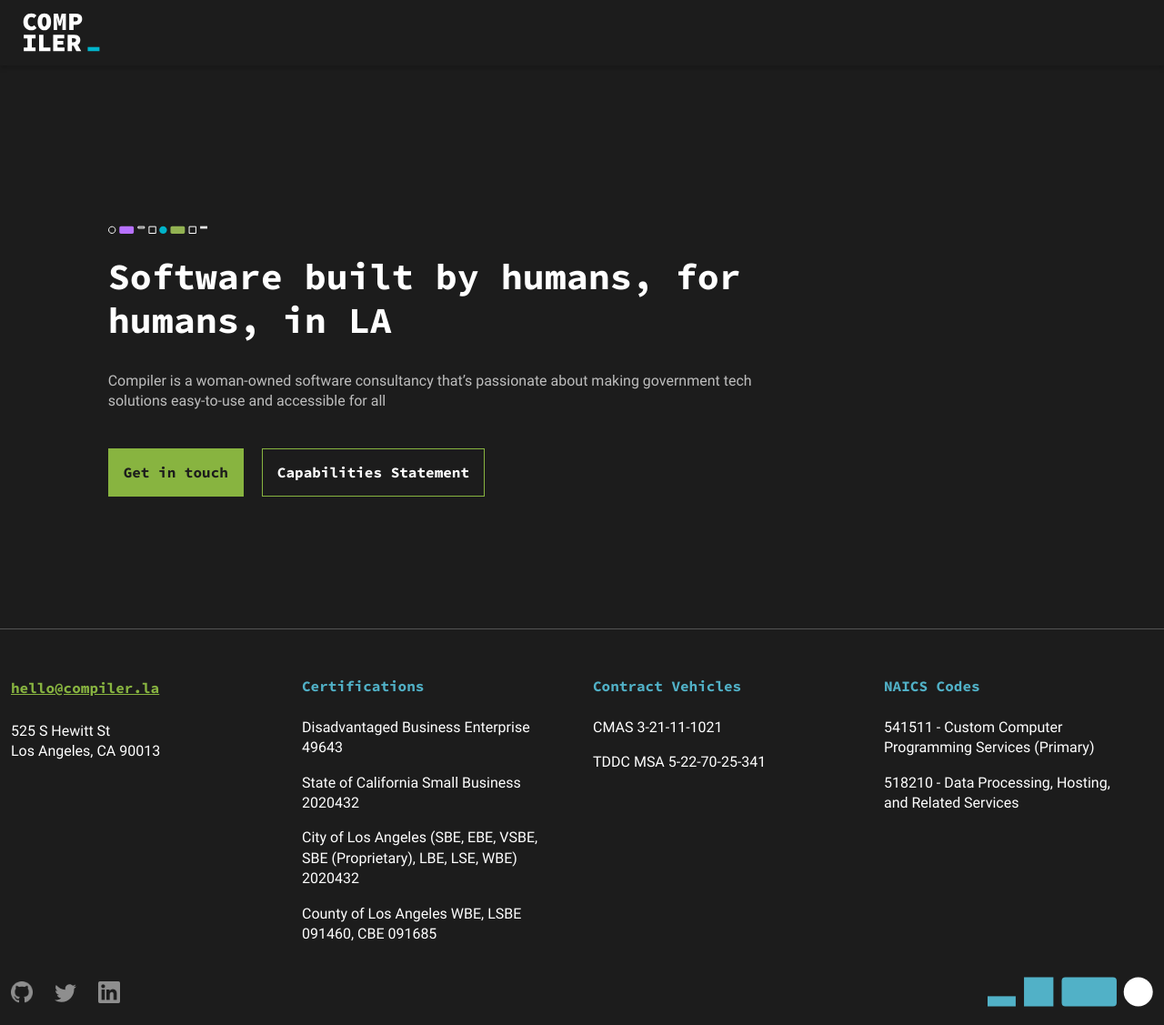
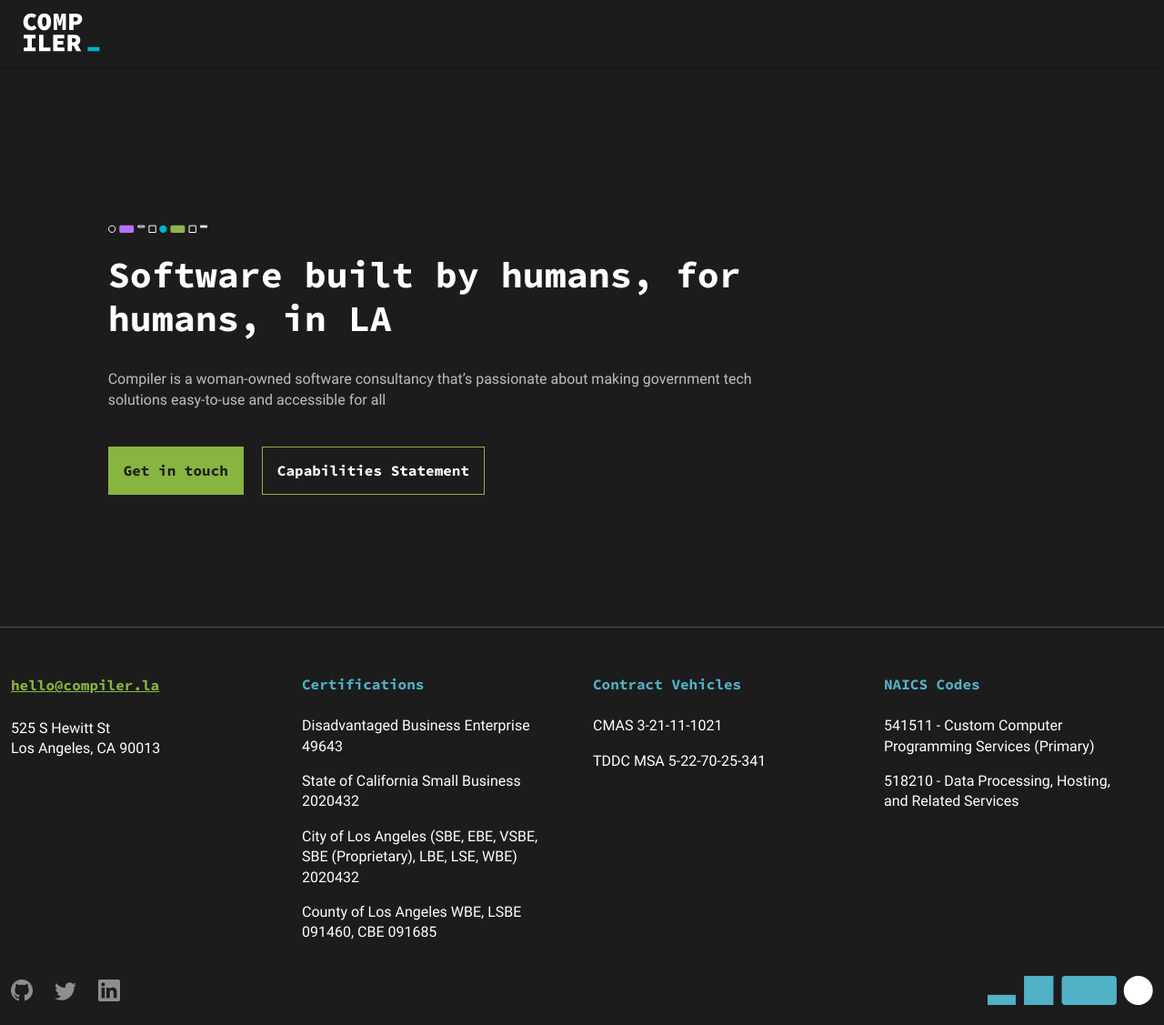
Before and after one commit to compilerla/compiler.la, a Jekyll site: the page built from index.html, in a window 1280 px wide. Shown: the whole page at 91% size. Built offline with Jekyll 4.4.1, drawn with Linux system fonts in a browser that asks for light colours.

Commit message:
fix(css): add more body vars

```diff
--- a/styles/base.css
+++ b/styles/base.css
@@ -14,24 +14,10 @@
     --bs-body-bg-rgb: "28, 28, 28";
     --bs-body-color: #FFFFFF;
     --bs-body-bg: #1C1C1C;
+    --bs-body-line-height: 140%;
+    --bs-body-text-align: left;
     --bs-font-sans-serif: Roboto, system-ui,-apple-system,"Segoe UI","Helvetica Neue","Noto Sans","Liberation Sans",Arial,sans-serif,"Apple Color Emoji","Segoe UI Emoji","Segoe UI Symbol","Noto Color Emoji";
     --bs-font-monospace: "Source Code Pro Bold",monospace;
-}
-
-h1,
-.h1,
-h2,
-.h2,
-h3,
-.h3,
-h4,
-.h4 {
-    font-family: var(--bs-font-monospace);
-}
-
-p,
-li {
-    line-height: 140%;
 }
 
 a {
@@ -45,7 +31,7 @@
     color: var(--brand-primary-white);
 }
 
-/*#region Headers */
+/* Headers */
 
 :root {
     --h1-font-size: calc(40rem / 16);
@@ -83,6 +69,17 @@
         --h5-font-weight: 500;
         --h5-line-height: 120%;
     }
+}
+
+h1,
+.h1,
+h2,
+.h2,
+h3,
+.h3,
+h4,
+.h4 {
+    font-family: var(--bs-font-monospace);
 }
 
 h1,
@@ -125,8 +122,6 @@
     font-weight: var(--h5-font-weight);
     line-height: var(--h5-line-height);
 }
-
-/*#endregion */
 
 /* Buttons */
 
```
